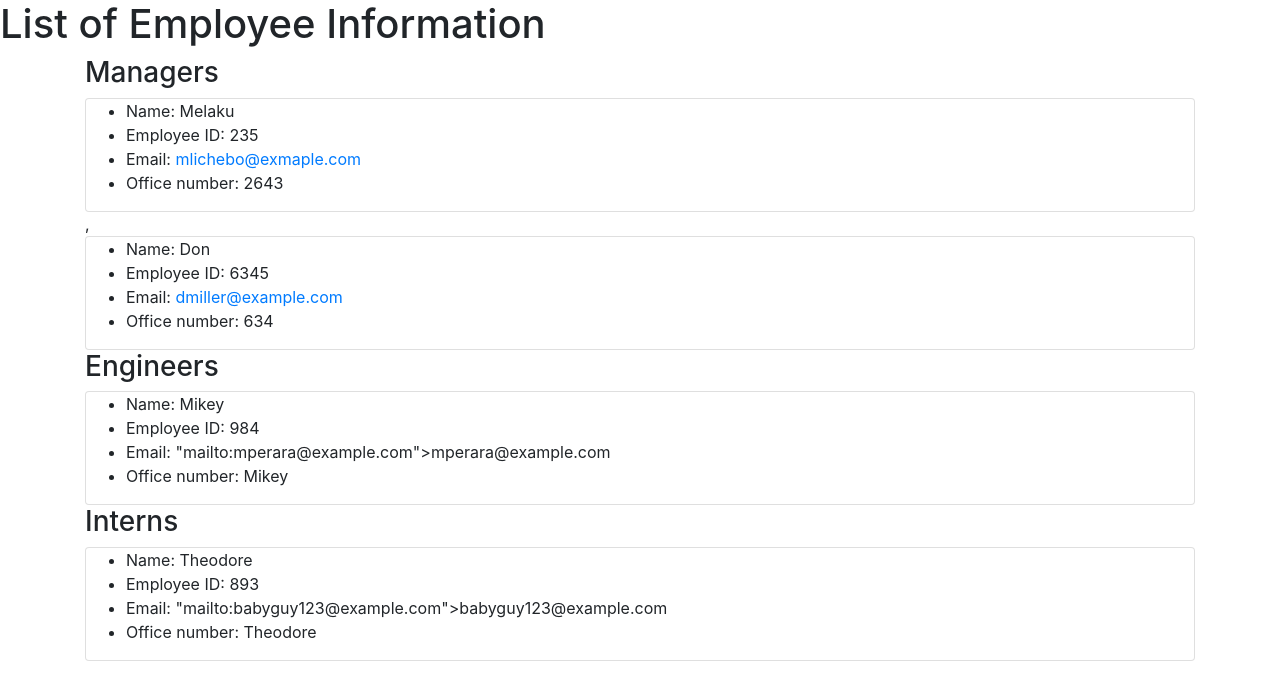
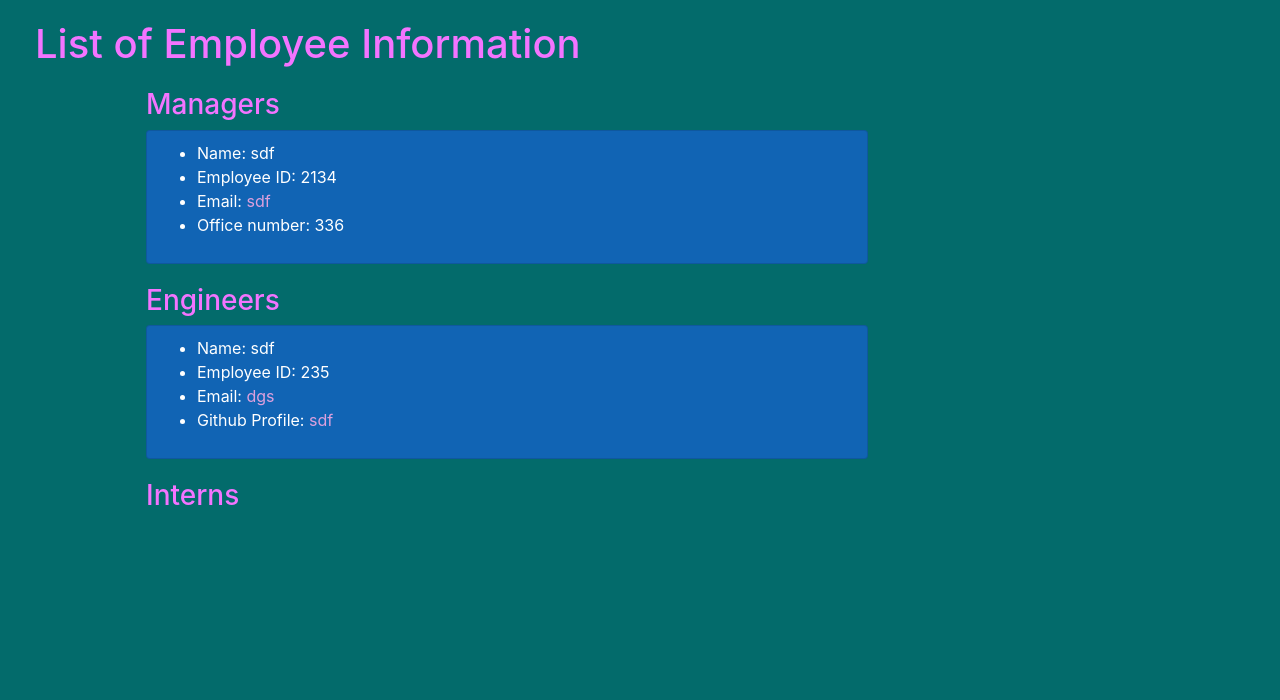
Before and after one commit to MikeyP957/employee_data_tracker, a website: page index.html in a window 1280 px wide. Drawn offline with nearby package versions, Linux system fonts and the light colour scheme.

Commit message:
adding CSS and refractor html

```diff
--- a/index.html
+++ b/index.html
@@ -6,9 +6,12 @@
         <meta name="viewport" content="width=device-width, initial-scale=1.0">
         <title>My Team</title>
         <link rel="stylesheet" href="https://maxcdn.bootstrapcdn.com/bootstrap/4.0.0/css/bootstrap.min.css" integrity="sha384-Gn5384xqQ1aoWXA+058RXPxPg6fy4IWvTNh0E263XmFcJlSAwiGgFAW/dAiS6JXm" crossorigin="anonymous">
+        <link rel="stylesheet" href="style.css">
     </head>
     <body>
-        <h1>List of Employee Information</h1>
+    <div class="container header">
+    <h1>List of Employee Information</h1>
+    </div>
 
         <div class="container managers">
             <h3>Managers</h3>
@@ -16,20 +19,10 @@
 
             <div class="card">
             <ul>
-            <li>Name: Melaku </li>
-            <li>Employee ID: 235</li>
-            <li>Email: <a href= "mailto:mlichebo@exmaple.com">mlichebo@exmaple.com</a></li>
-            <li>Office number: 2643</li>
-            </ul>
-            </div>
-
-            ,
-            <div class="card">
-            <ul>
-            <li>Name: Don </li>
-            <li>Employee ID: 6345</li>
-            <li>Email: <a href= "mailto:dmiller@example.com">dmiller@example.com</a></li>
-            <li>Office number: 634</li>
+            <li>Name: sdf </li>
+            <li>Employee ID: 2134</li>
+            <li>Email: <a href= "mailto:sdf">sdf</a></li>
+            <li>Office number: 336</li>
             </ul>
             </div>
 
@@ -42,10 +35,10 @@
 
             <div class="card">
             <ul>
-            <li>Name: Mikey </li>
-            <li>Employee ID: 984</li>
-            <li>Email: "mailto:mperara@example.com">mperara@example.com</a></li>
-            <li>Office number: Mikey</li>
+            <li>Name: sdf </li>
+            <li>Employee ID: 235</li>
+            <li>Email: <a href= "mailto:dgs">dgs</a></li>
+            <li>Github Profile: <a href= "https://github.com/sdf">sdf</a></li>
             </ul>
             </div>
 
@@ -55,15 +48,6 @@
             <h3>Interns</h3>
 
 
-            <div class="card">
-            <ul>
-            <li>Name: Theodore </li>
-            <li>Employee ID: 893</li>
-            <li>Email: "mailto:babyguy123@example.com">babyguy123@example.com</a></li>
-            <li>Office number: Theodore</li>
-            </ul>
-            </div>
-
 
         </div>
     </body>
--- /dev/null
+++ b/style.css
@@ -0,0 +1,33 @@
+body{
+        background-color: rgb(3, 107, 107);
+        }
+        h1 {
+        color:#f374ff;
+        }
+        h3 {
+            color:#f374ff;
+            margin-left: 10%;
+
+        }
+        .header{
+            margin: 20px;
+        }
+        .managers{
+        margin: 20px;
+        }
+        .engineers{
+            margin: 20px;
+        }
+        .interns{
+            margin: 20px;
+        }
+        .card{
+            padding:10px;
+            background-color:#1164b4 ;
+            margin-left: 10%;
+            margin-right: 25%;
+            color: white;
+        }
+        a {
+            color: plum
+        }
```
Also changed, not shown: index.js (+6 -3 lines), dist/css.js (added), dist/engineerHTML.js, dist/generateHTML.js.
